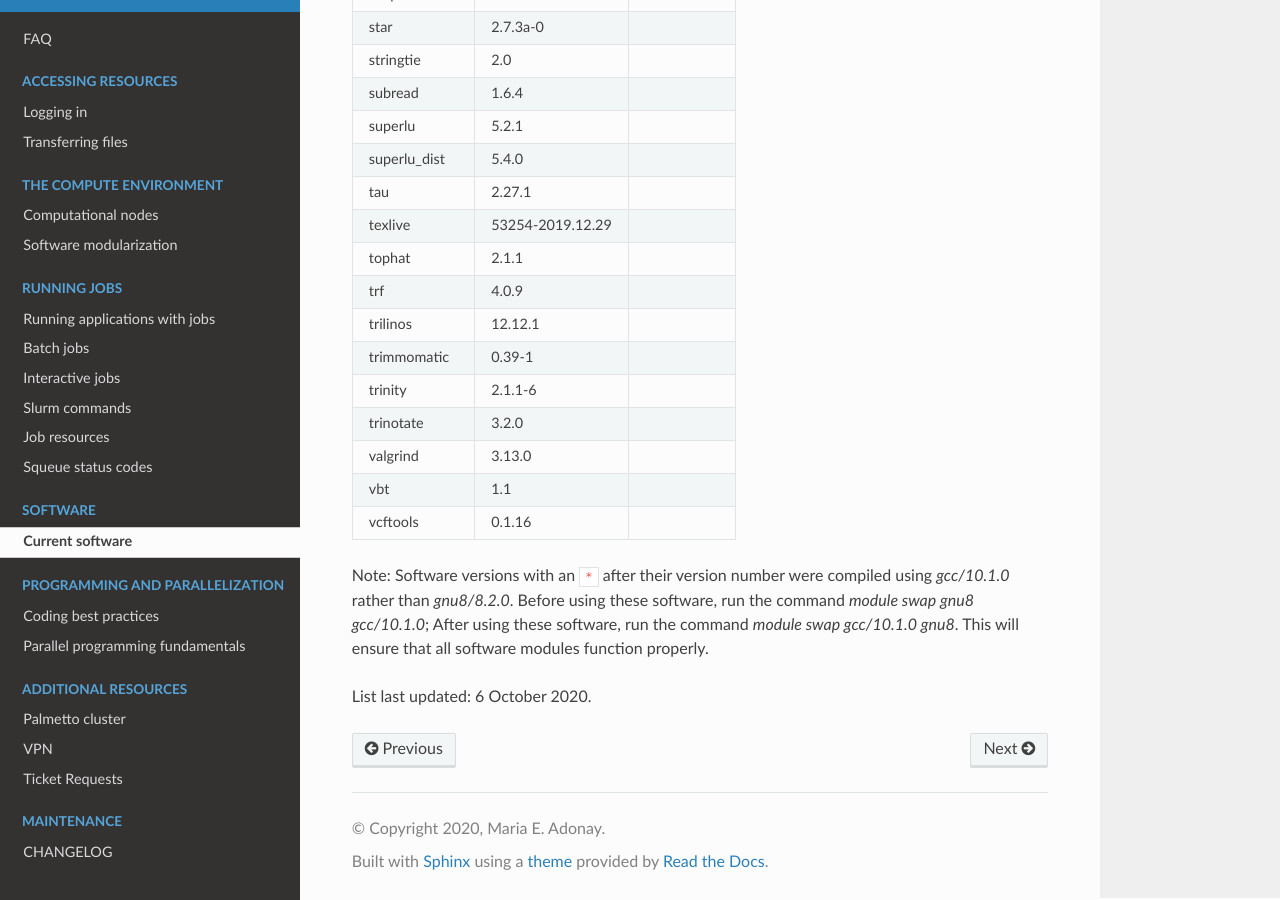
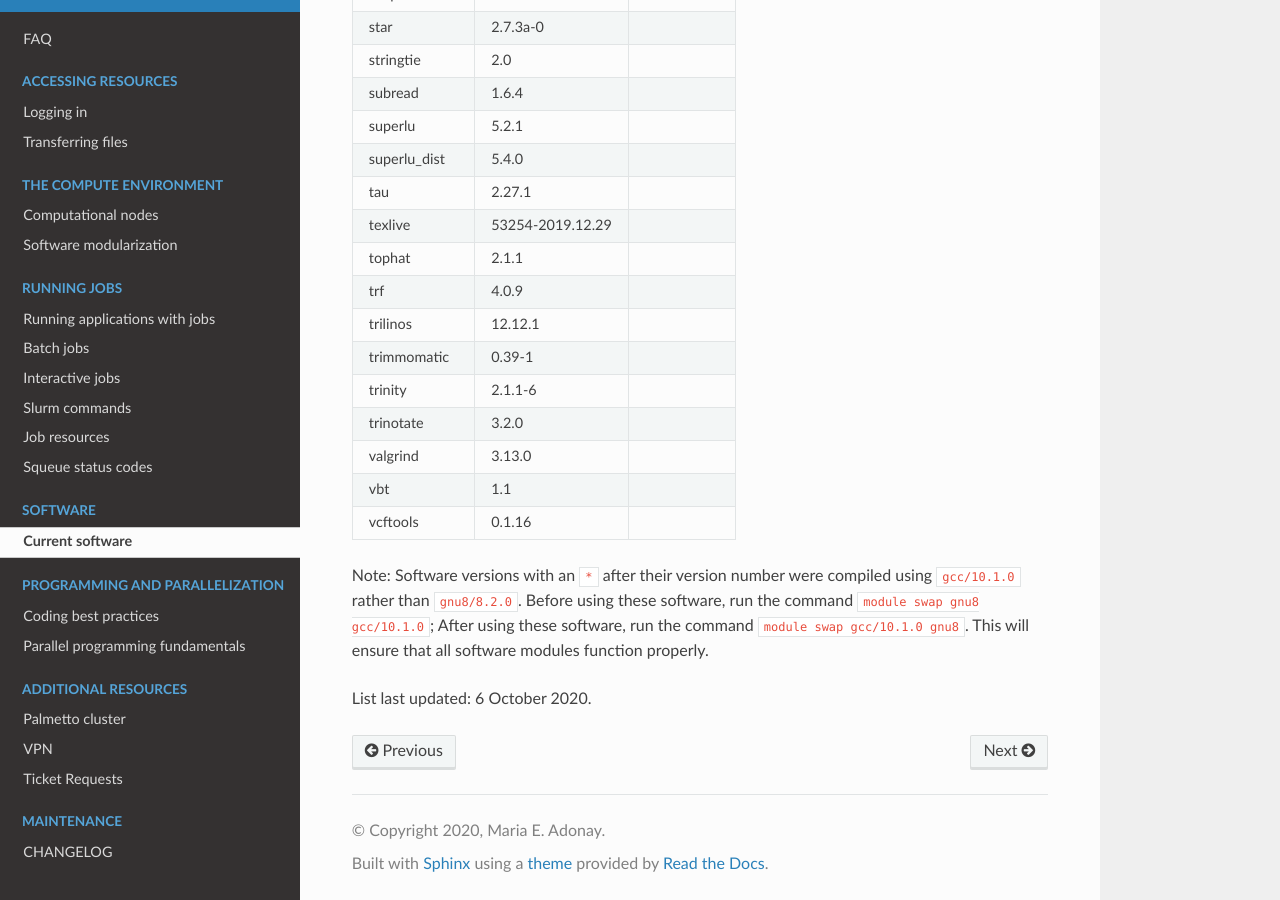
Before and after one commit to amalgamaria/secretariat, a Sphinx documentation site: the page built from docs/software/current-software.rst, in a window 1280 px wide and 900 px high, scrolled down 3885 px. Built offline with Sphinx 7.4.7 and the Read the Docs theme 2.0.0, drawn with Linux system fonts in a browser that asks for light colours.

Commit message:
Update content

```diff
--- a/docs/software/current-software.rst
+++ b/docs/software/current-software.rst
@@ -259,6 +259,6 @@ Currently accessible software modules on Secretariat. This list is updated perio
 | vcftools		| 0.1.16		|								|
 +-----------------------+-----------------------+---------------------------------------------------------------+
 
-Note: Software versions with an ``*`` after their version number were compiled using `gcc/10.1.0` rather than `gnu8/8.2.0`. Before using these software, run the command `module swap gnu8 gcc/10.1.0`; After using these software, run the command `module swap gcc/10.1.0 gnu8`. This will ensure that all software modules function properly.
+Note: Software versions with an ``*`` after their version number were compiled using ``gcc/10.1.0`` rather than ``gnu8/8.2.0``. Before using these software, run the command ``module swap gnu8 gcc/10.1.0``; After using these software, run the command ``module swap gcc/10.1.0 gnu8``. This will ensure that all software modules function properly.
 
 List last updated: 6 October 2020.
```
